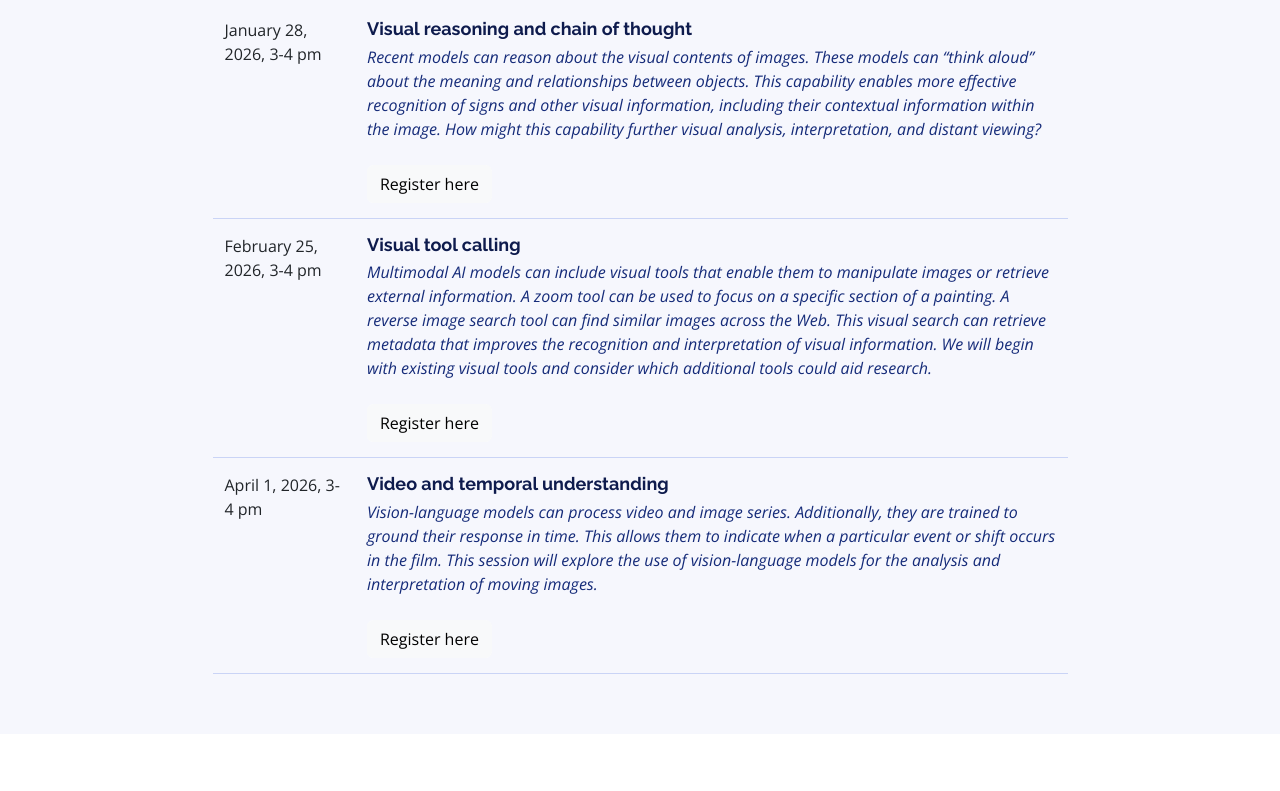
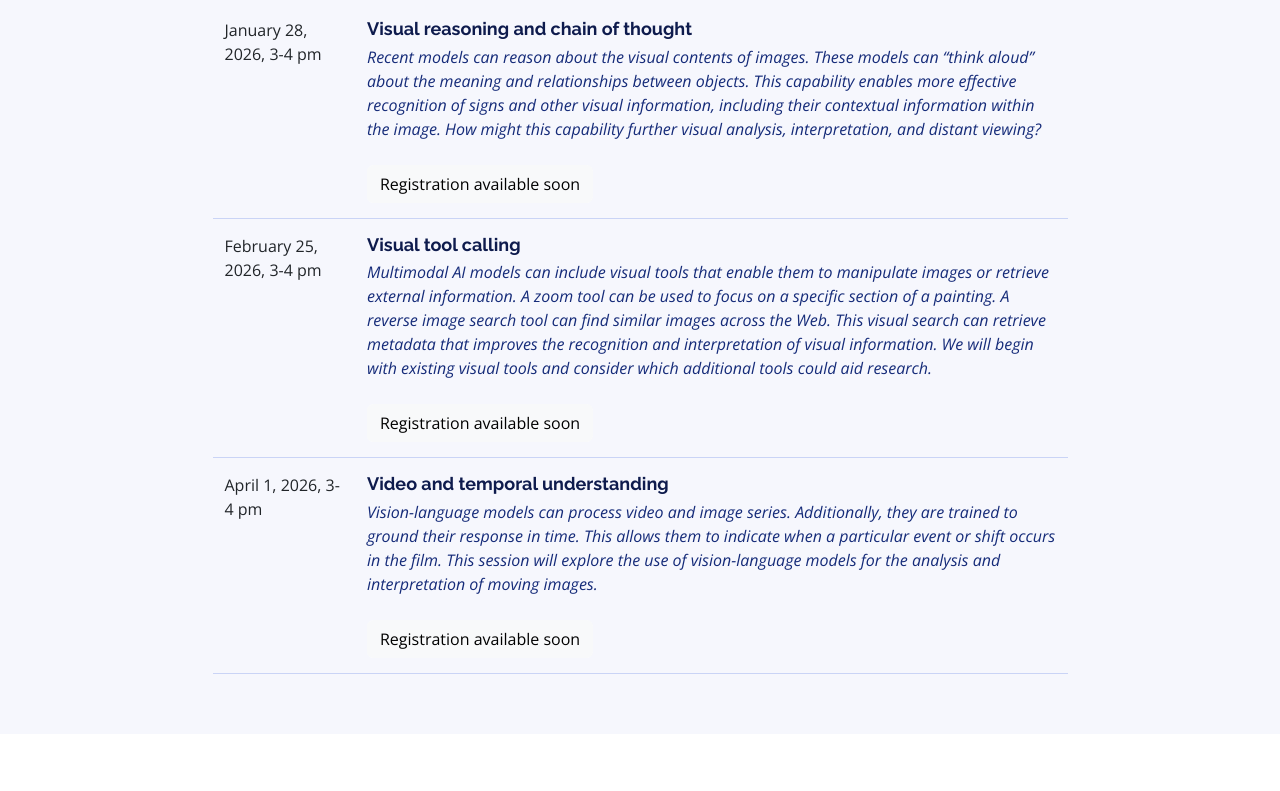
Before and after one commit to PULdischo/responsible-ai, an Eleventy site: page index.njk in a window 1280 px wide. Shown: the part 1101-1892 px from the top of the page. Built offline with nearby package versions, Linux system fonts and the light colour scheme; Eleventy itself is replaced by a stand-in of ours; files that its build step writes are made by us from their sources; a web font is replaced by a local one.

Commit message:
remove dead links

```diff
--- a/index.njk
+++ b/index.njk
@@ -46,7 +46,8 @@ aboutEvent: Responsible AI is a series of workshops that will introduce you to t
                 <h4>Visual reasoning and chain of thought</h4>
                 <p>Recent models can reason about the visual contents of images. These models can “think aloud” about the meaning and relationships between objects. This capability enables more effective recognition of signs and other visual information, including their contextual information within the image. How might this capability further visual analysis, interpretation, and distant viewing?</p>
               <br>
-                <a href="https://libcal.princeton.edu/event/16041508"><button type="button" class="btn btn-light">Register here</button></a>
+              <button type="button" class="btn btn-light">Registration available soon</button>
+                {# <a href="https://libcal.princeton.edu/event/16041508"><button type="button" class="btn btn-light">Register here</button></a> #}
               </div>
             </div>
 
@@ -63,7 +64,8 @@ aboutEvent: Responsible AI is a series of workshops that will introduce you to t
                 <h4>Visual tool calling</h4>
                 <p>Multimodal AI models can include visual tools that enable them to manipulate images or retrieve external information. A zoom tool can be used to focus on a specific section of a painting. A reverse image search tool can find similar images across the Web. This visual search can retrieve metadata that improves the recognition and interpretation of visual information. We will begin with existing visual tools and consider which additional tools could aid research.</p>
                 <br>
-                <a href="https://libcal.princeton.edu/event/16041988"><button type="button" class="btn btn-light">Register here</button></a>
+                <button type="button" class="btn btn-light">Registration available soon</button>
+                {# <a href="https://libcal.princeton.edu/event/16041988"><button type="button" class="btn btn-light">Register here</button></a> #}
               </div>
             </div>
 
@@ -79,7 +81,8 @@ aboutEvent: Responsible AI is a series of workshops that will introduce you to t
                 <h4>Video and temporal understanding</h4>
                 <p>Vision-language models can process video and image series. Additionally, they are trained to ground their response in time.  This allows them to indicate when a particular event or shift occurs in the film. This session will explore the use of vision-language models for the analysis and interpretation of moving images.</p>
                 <br>
-                <a href="https://libcal.princeton.edu/event/16042206"><button type="button" class="btn btn-light">Register here</button></a>
+                <button type="button" class="btn btn-light">Registration available soon</button>
+                {# <a href="https://libcal.princeton.edu/event/16042206"><button type="button" class="btn btn-light">Register here</button></a> #}
               </div>
             </div>
 
```
